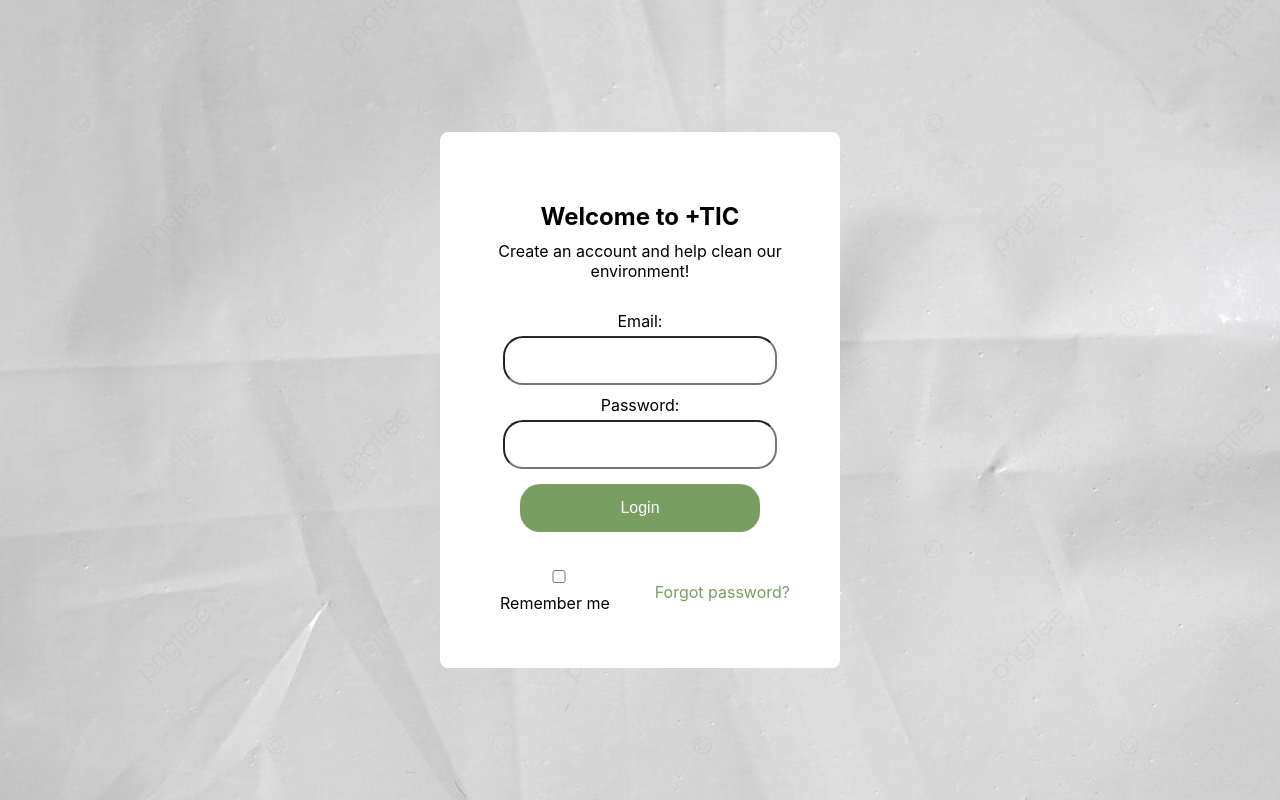
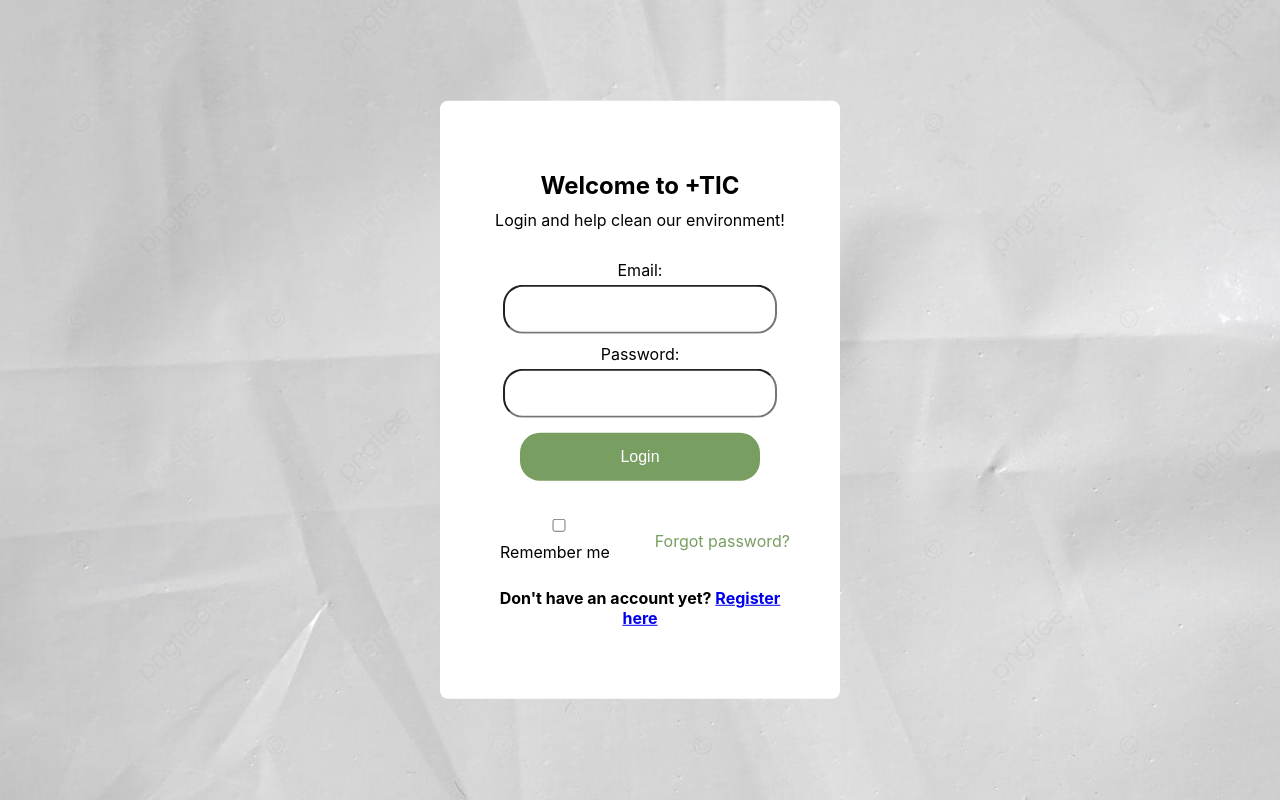
Before and after one commit to Mel77O/plusticc-updated2, a React (Create React App) app in the folder plusticc/: page /login in a window 1280 px wide. Built offline with nearby package versions, Linux system fonts and the light colour scheme.

Commit message:
Update Login.js

```diff
--- a/plusticc/src/Login.js
+++ b/plusticc/src/Login.js
@@ -1,5 +1,6 @@
 // Login.js
 import React from 'react';
+import {Link} from 'react-router-dom';
 import './Login.css'; // Import your CSS file for styling
 
 const Login = () => {
@@ -9,7 +10,7 @@
 
       <div className="login-box">
         <h2>Welcome to +TIC</h2>
-        <p>Create an account and help clean our environment!</p>
+        <p>Login and help clean our environment!</p>
 
         {/* Login form */}
         <form>
@@ -29,6 +30,8 @@
           </label>
           <span className="forgot-password">Forgot password?</span>
         </div>
+
+        <h4>Don't have an account yet?{' '}<Link to="/register">Register here</Link></h4>
       </div>
     </div>
   );
```
